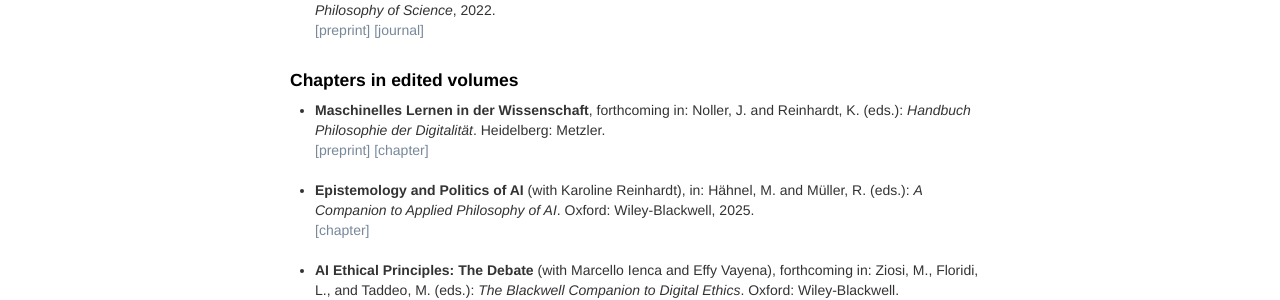
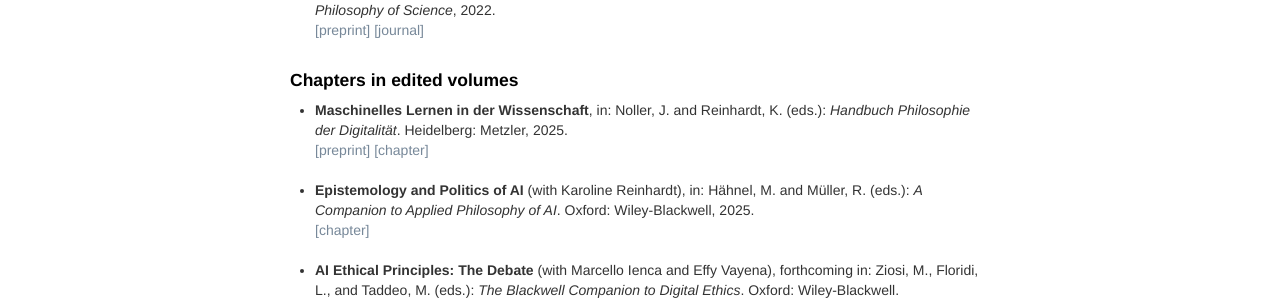
Before and after one commit to oliverbuchholz/oliverbuchholz.github.io, a Jekyll site: the page built from pages/writing.md, in a window 1280 px wide. Shown: the part 612-912 px from the top of the page. Built offline with Jekyll 4.4.1, drawn with Linux system fonts in a browser that asks for light colours.

Commit message:
Update writing.md

```diff
--- a/pages/writing.md
+++ b/pages/writing.md
@@ -35,8 +35,8 @@ description: Oliver Buchholz | Writing
 
 <ul>
 <li>
-<b>Maschinelles Lernen in der Wissenschaft</b>, forthcoming in: Noller, J. and
-Reinhardt, K. (eds.): <i>Handbuch Philosophie der Digitalit&auml;t</i>. Heidelberg: Metzler.<br><a href= "papers/preprint_Wissenschaftsphilosophie_Buchholz.pdf" target= "_blank">[preprint]</a> <a href= "https://doi.org/10.1007/978-3-662-70086-0_43-1" target= "_blank">[chapter]</a><br><br>
+<b>Maschinelles Lernen in der Wissenschaft</b>, in: Noller, J. and
+Reinhardt, K. (eds.): <i>Handbuch Philosophie der Digitalit&auml;t</i>. Heidelberg: Metzler, 2025.<br><a href= "papers/preprint_Wissenschaftsphilosophie_Buchholz.pdf" target= "_blank">[preprint]</a> <a href= "https://doi.org/10.1007/978-3-662-70086-0_43-1" target= "_blank">[chapter]</a><br><br>
 </li>
 
 <li>
```
